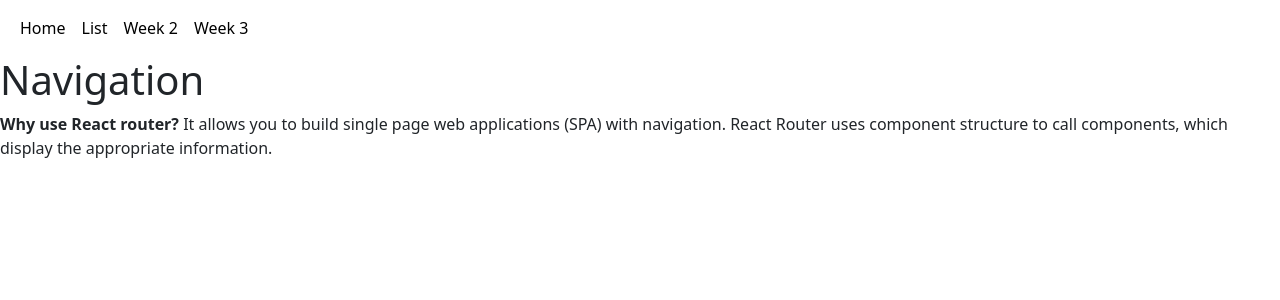
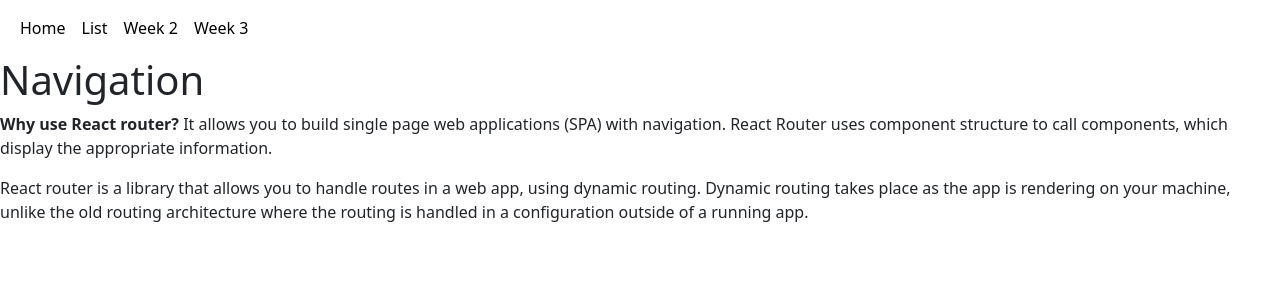
Before and after one commit to Tanushree227/starting_app, a React (Create React App) app: page /week-3 in a window 1280 px wide. Shown: the top 300 px of the page. Built offline with nearby package versions, Linux system fonts and the light colour scheme.

Commit message:
more on react router

```diff
--- a/src/components/Week3.js
+++ b/src/components/Week3.js
@@ -6,6 +6,7 @@
     <div>
         <h1>Navigation</h1>
         <p><strong>Why use React router?</strong> It allows you to build single page web applications (SPA) with navigation. React Router uses component structure to call components, which display the appropriate information.</p>
+        <p>React router is a library that allows you to handle routes in a web app, using dynamic routing. Dynamic routing takes place as the app is rendering on your machine, unlike the old routing architecture where the routing is handled in a configuration outside of a running app.</p>
     </div>
   )
 }
```
